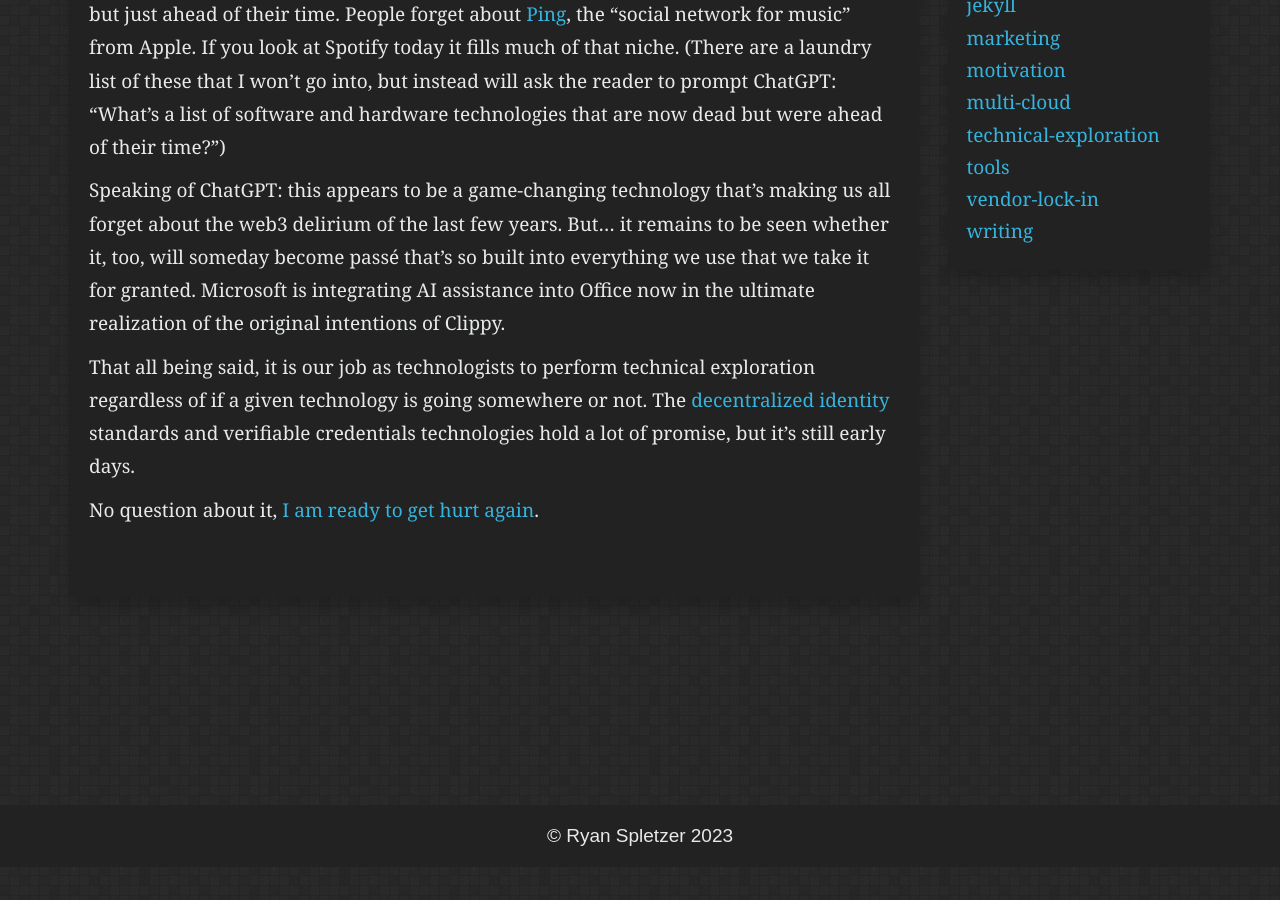
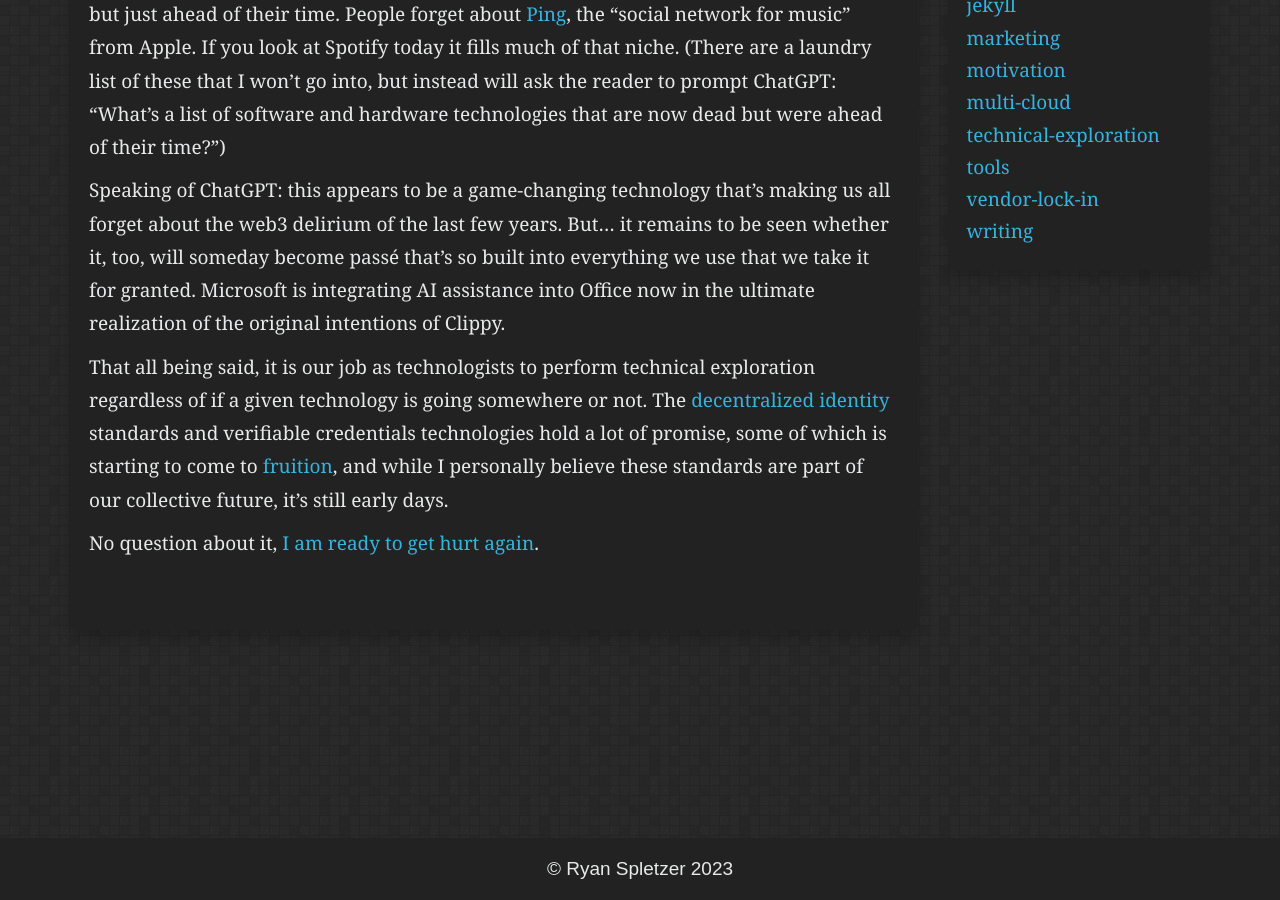
Before and after one commit to ryanspletzer/ryanspletzer.github.io, a Jekyll site: the page built from _posts/2023-04-19-getting-burned.md, in a window 1280 px wide and 900 px high, scrolled down 965 px. Built offline with Jekyll 4.4.1, drawn with Linux system fonts in a browser that asks for light colours; before the commit the page ends 1832 px from its top, so only the background shows below that.

Commit message:
Update 2023-04-19-getting-burned.md

```diff
--- a/_posts/2023-04-19-getting-burned.md
+++ b/_posts/2023-04-19-getting-burned.md
@@ -47,6 +47,8 @@ realization of the original intentions of Clippy.
 
 That all being said, it is our job as technologists to perform technical exploration regardless of if a given
 technology is going somewhere or not. The [decentralized identity](https://identity.foundation/) standards and
-verifiable credentials technologies hold a lot of promise, but it's still early days.
+verifiable credentials technologies hold a lot of promise, some of which is starting to come to
+[fruition](https://www.linkedin.com/pulse/linkedins-new-verification-features-include-clear-entra-rodriguez), and while I
+personally believe these standards are part of our collective future, it's still early days.
 
 No question about it, [I am ready to get hurt again](https://tvgag.com/gag/no-question-about-it/).
```
